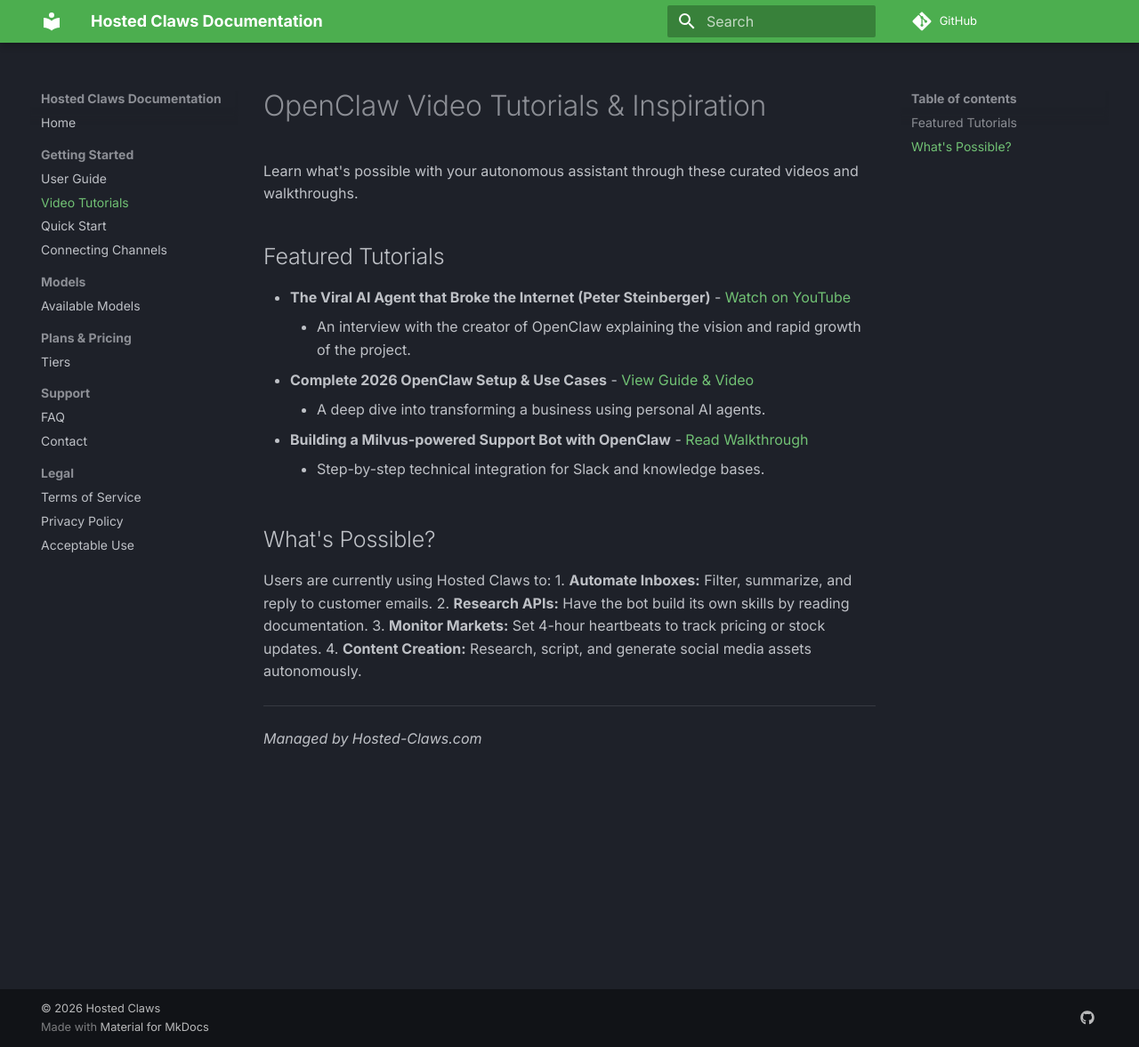
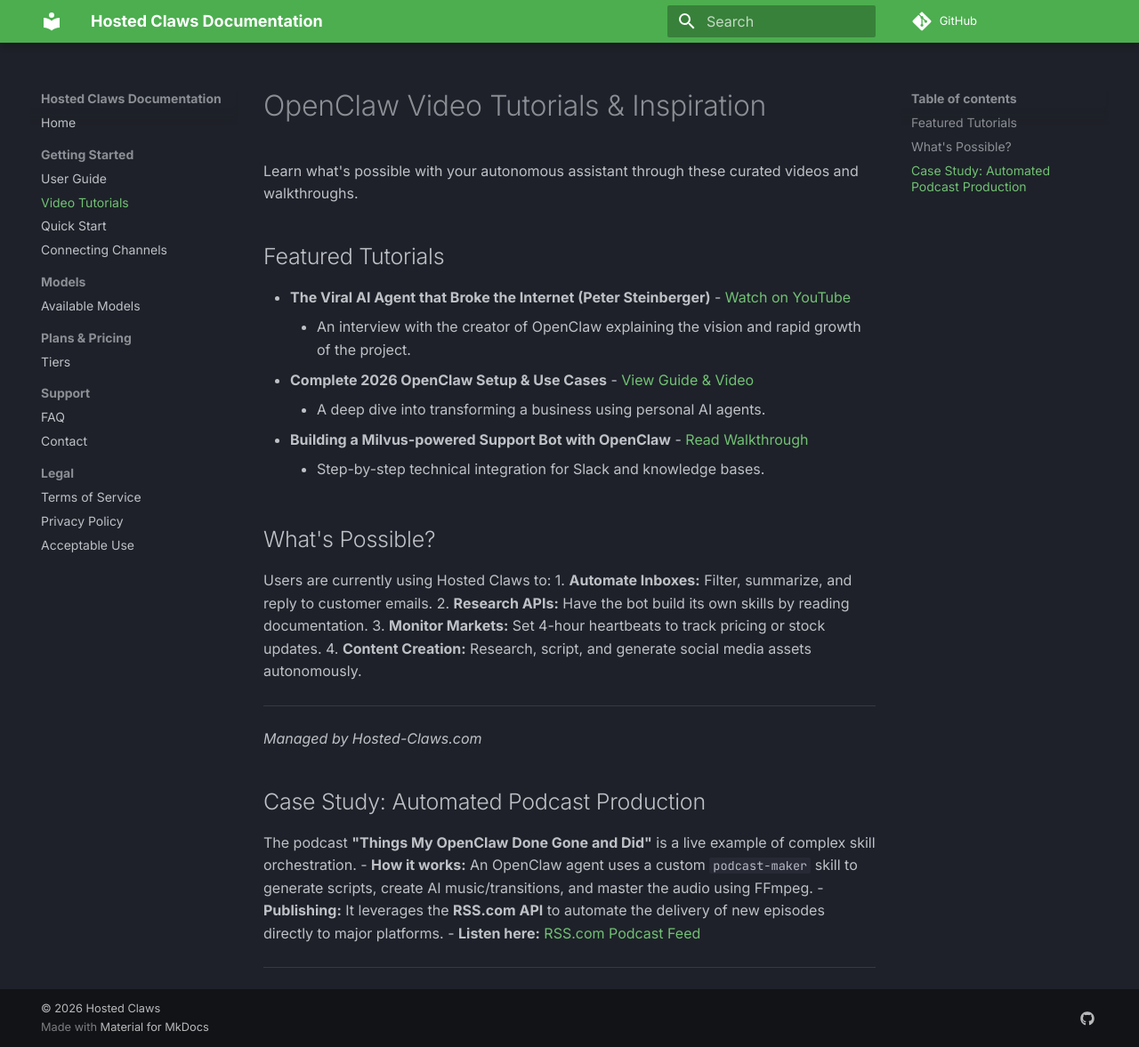
Before and after one commit to neoclaw-latrobe/claws-docs, an MkDocs documentation site: the page built from docs/tutorials.md, in a window 1280 px wide and 1177 px high. Shown: the whole window at 89% size. Built offline with MkDocs 1.6.1 and Material for MkDocs 9.7.7, drawn with Linux system fonts in a browser that asks for light colours; comment, search, counter and statistics services are not loaded.

Commit message:
docs: add link and description for the official OpenClaw podcast

```diff
--- a/docs/tutorials.md
+++ b/docs/tutorials.md
@@ -19,3 +19,11 @@ Users are currently using Hosted Claws to:
 
 ---
 *Managed by Hosted-Claws.com*
+
+## Case Study: Automated Podcast Production
+The podcast **"Things My OpenClaw Done Gone and Did"** is a live example of complex skill orchestration.
+- **How it works:** An OpenClaw agent uses a custom `podcast-maker` skill to generate scripts, create AI music/transitions, and master the audio using FFmpeg.
+- **Publishing:** It leverages the **RSS.com API** to automate the delivery of new episodes directly to major platforms.
+- **Listen here:** [RSS.com Podcast Feed](https://rss.com/podcasts/things-my-openclaw-done-gone-and-did/)
+
+---
```
Also changed, not shown: docs/user-guide.md (+10 -0 lines).
